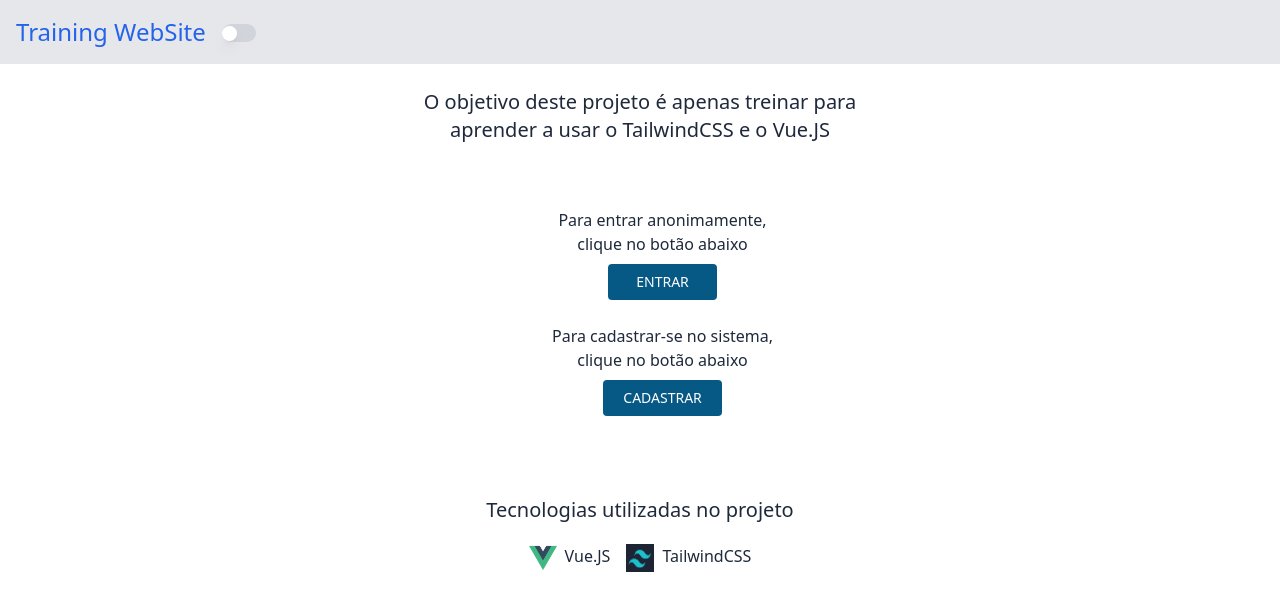
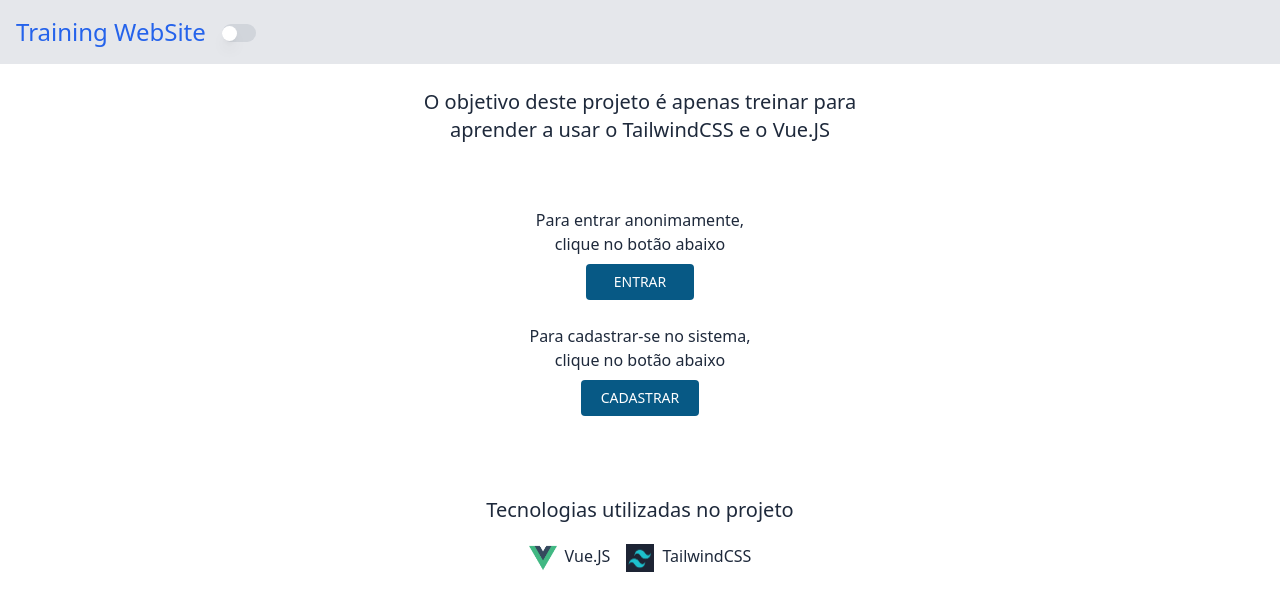
Before and after one commit to giliolizera/Training, a Vue app: page / in a window 1280 px wide. Shown: the top 610 px of the page. Built offline with nearby package versions, Linux system fonts and the light colour scheme; what maska would draw is missing.

Commit message:
feat: fix all and improve

```diff
--- a/src/components/Cadastro.vue
+++ b/src/components/Cadastro.vue
@@ -12,7 +12,7 @@
          <div class="col-span-1 mt-4 text-lg font-medium">
             Junte-se conosco e descubra as vantagens em utilizar o Traning para gerenciar seus negócios!
          </div>
-         <form class="col-span-2 grid lg:grid-cols-2 gap-4 pr-10 pl-2">
+         <form class="col-span-2 grid lg:grid-cols-2 gap-4 pr-2 pl-2">
             <div>
                <div class="text-sm font-medium flex pl-1 mt-2">
                   Nome
--- a/src/components/Combobox.vue
+++ b/src/components/Combobox.vue
@@ -1,6 +1,6 @@
 <template>
   <Upside/>
-  <div class="bg-gray-100 rounded dark:bg-slate-800 py-16">
+  <div class="h-screen bg-gray-100 rounded dark:bg-slate-800 py-16">
     <div class="mx-auto w-72 max-w-md rounded-md">
       <div class="inline-flex bg-white text-black w-72 rounded-md">
         <input class="w-full bg-white pl-3 px-1 py-1 rounded-md focus:outline-none text-left" type="text"
--- a/src/components/Popover.vue
+++ b/src/components/Popover.vue
@@ -3,9 +3,9 @@
   <div class="text-slate-800 bg-white rounded dark:bg-slate-800 dark:text-white">
     <div class="pt-10 flex justify-center pl-60">
     <button @click="exibir = !exibir"
-      class="relative inline-flex rounded-md dark:bg-slate-900 bg-gray-400 text-white px-4 py-2 text-sm font-medium hover:bg-opacity-60">
+      class="relative inline-flex rounded-md dark:bg-slate-900 bg-gray-300 text-white px-4 py-2 text-sm font-medium hover:bg-opacity-60">
       Options
-      <ChevronDownIcon class="ml-2 -mr-1 h-5 w-5 text-violet-200 hover:text-violet-100" />
+      <ChevronDownIcon class="ml-2 -mr-1 h-5 w-5 text-white" />
     </button>
     </div>
     <div class="absolute left-1/2 z-10 mt-3 w-screen max-w-sm -translate-x-1/2 transform px-4 sm:px-0">
@@ -15,7 +15,7 @@
           v-for="item in solutions"
           :key="item.name"
           :href="item.href"
-          class="-m-3 flex items-center rounded-lg p-2 transition duration-150 ease-in-out hover:bg-gray-100 focus:outline-none focus-visible:ring focus-visible:ring-orange-500 focus-visible:ring-opacity-50"
+          class="-m-3 flex items-center rounded-lg p-2 transition duration-150 ease-in-out hover:bg-gray-100 focus:outline-none focus-visible:ring focus-visible:ring-opacity-50"
         >
           <div
             class="flex h-10 w-10 shrink-0 items-center justify-center text-white sm:h-12 sm:w-12"
@@ -32,10 +32,10 @@
           </div>
         </a>
       </div>
-      <div class="bg-gray-300 p-4">
+      <div class="bg-gray-200 p-4">
         <a
           href="##"
-          class="flow-root rounded-md px-2 py-2 transition duration-150 ease-in-out hover:bg-gray-200 focus:outline-none focus-visible:ring focus-visible:ring-orange-500 focus-visible:ring-opacity-50"
+          class="flow-root rounded-md px-2 py-2 transition duration-150 ease-in-out hover:bg-gray-100 focus:outline-none focus-visible:ring focus-visible:ring-opacity-50"
         >
           <span class="flex items-center">
             <span class="text-sm font-medium text-gray-900">
--- a/src/components/Radio.vue
+++ b/src/components/Radio.vue
@@ -5,7 +5,7 @@
          <div class="mx-auto w-full grid rounded-md">
             <button v-for="(plan, index) in plans" :key="index" @click="active = plan.name">
                <div
-                  :class="[active === plan.name ? 'dark:bg-slate-900 bg-gray-600 ring-2 ring-white ring-opacity-60 ring-offset-2 ring-offset-slate-600 text-white' : 'bg-white text-black', 'mx-auto w-full max-w-md rounded-md px-5 py-4 mt-3']">
+                  :class="[active === plan.name ? 'dark:bg-slate-900 bg-gray-500 ring-2 ring-white ring-opacity-60 ring-offset-2 ring-offset-slate-600 text-white' : 'bg-white text-black', 'mx-auto w-full max-w-md rounded-md px-5 py-4 mt-3']">
                   <ul class="justify-between flex">
                      <li class="text-left text-sm font-medium">
                         {{ plan.name }}
--- a/src/components/Site.vue
+++ b/src/components/Site.vue
@@ -1,5 +1,5 @@
 <template>
-   <div class="h-full">
+   <div class="h-full text-center justify-center">
       <div class=" text-slate-800 bg-white rounded dark:bg-slate-800 dark:text-white">
          <div class="w-full bg-gray-200 dark:bg-slate-900 inline-flex">
             <button class="text-blue-600 bg-gray-200 dark:bg-slate-900 font-medium text-2xl flex p-4 justify-start">
@@ -7,12 +7,12 @@
             </button>
             <Switch class="mt-6"/>
          </div>
-         <div class="max-w-md mx-auto">
+         <div class="max-w-md mx-auto justify-center">
             <div class="text-center font-medium text-xl mt-6">
                O objetivo deste projeto é apenas treinar para aprender a usar o TailwindCSS e o Vue.JS
             </div>
-            <div class="inline-flex p-10">
-               <div class="ml-24">
+            <div class="inline-flex text-center justify-center p-10">
+               <div class="">
                   <div class="text-center font-medium mt-6">
                      Para entrar anonimamente, <br> clique no botão abaixo
                </div>
--- a/src/components/Upside.vue
+++ b/src/components/Upside.vue
@@ -48,7 +48,7 @@
                Radio
             </button>
          </router-link>
-         <div class="ml-2 mt-5 lg:visible">
+         <div class="ml-2 mt-5">
             <Switch/>
          </div>
       </div>
```
